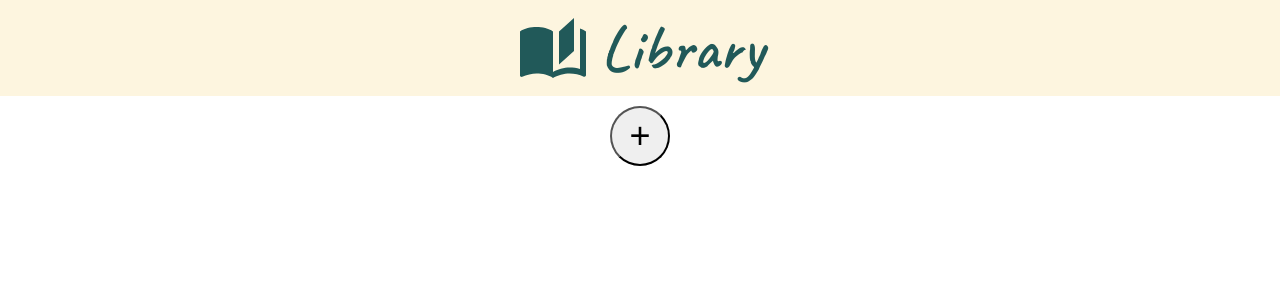
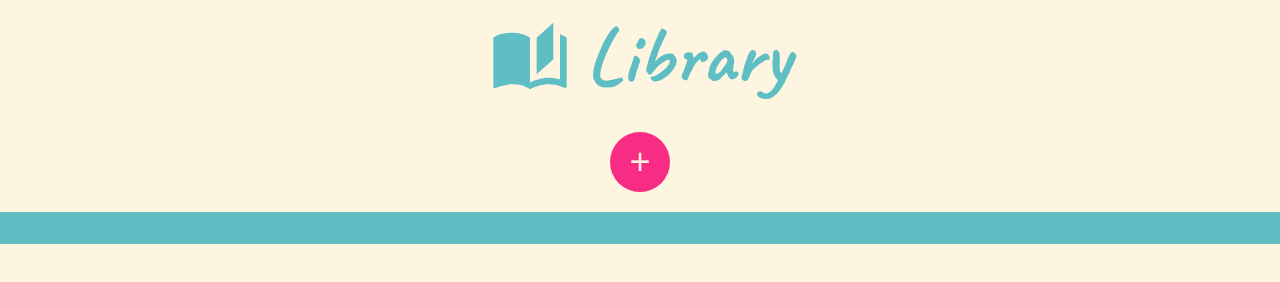
Before and after one commit to ArekModrzejewski/Library, a plain HTML site: page index.html in a window 1280 px wide. Drawn offline with Linux system fonts and the light colour scheme.

Commit message:
add styling to books and change page color layout

```diff
--- a/index.html
+++ b/index.html
@@ -14,7 +14,7 @@
 
 <body>
     <header>
-        <svg style="width:72px;height:72px" viewBox="0 0 24 24">
+        <svg style="width:80px;height: 80px;" viewBox="0 0 24 24">
             <path fill="currentColor"
                 d="M19 2L14 6.5V17.5L19 13V2M6.5 5C4.55 5 2.45 5.4 1 6.5V21.16C1 21.41 1.25 21.66 1.5 21.66C1.6 21.66 1.65 21.59 1.75 21.59C3.1 20.94 5.05 20.5 6.5 20.5C8.45 20.5 10.55 20.9 12 22C13.35 21.15 15.8 20.5 17.5 20.5C19.15 20.5 20.85 20.81 22.25 21.56C22.35 21.61 22.4 21.59 22.5 21.59C22.75 21.59 23 21.34 23 21.09V6.5C22.4 6.05 21.75 5.75 21 5.5V19C19.9 18.65 18.7 18.5 17.5 18.5C15.8 18.5 13.35 19.15 12 20V6.5C10.55 5.4 8.45 5 6.5 5Z" />
         </svg>
--- a/styles.css
+++ b/styles.css
@@ -50,35 +50,46 @@ table {
 
 :root {
 	--first-color: #fdf5df;
-	--second-color: #215959;
+	--second-color: #5ebec4;
+	--third-color: #f92c85;
 }
 
 body {
 	font-family: 'Caveat', cursive;
 	font-size: 24px;
+	background-color: var(--first-color);
+
 }
 
 header {
 	display: flex;
 	align-items: center;
 	justify-content: center;
-	gap: 12px;
-	background-color: var(--first-color);
+	gap: 16px;
 	color: var(--second-color);
-	padding: 12px;
+	padding: 16px;
 }
 
 h1 {
-	font-size: 64px;
-	font-weight: 600;
+	font-size: 80px;
+	font-weight: 800;
 }
 
 .book {
-	background-color: lightcoral;
+	background-color: var(--third-color);
 	display: flex;
+	height: 240px;
+	width: 160px;
+	border-end-end-radius: 20px;
+	border-top-right-radius: 20px;
 }
 
 #bookForm {
+	background-color: var(--second-color);
+	color: var(--first-color);
+	font-weight: 800;
+	font-size: 24px;
+	border-radius: 20px;
 	display: none;
 	align-content: center;
 	gap: 20px;
@@ -87,8 +98,7 @@ h1 {
 	left:50%;
 	margin-top: -150px;
 	margin-left: -150px;
-	width: 300px;
-	height: 300px;
+	padding: 40px;
 }
 
 main {
@@ -99,7 +109,7 @@ main {
 
 #buttonCont {
 	display: flex;
-	height: 80px;
+	height: 100px;
 	align-items: center;
 }
 
@@ -108,6 +118,16 @@ main {
 	width: 60px;
 	height: 60px;
 	border-radius: 30px;
+	background-color: var(--third-color);
+	color: var(--first-color);
+	border: none;
+	line-height: 36px;
+	text-align: center;
+	transition: transform .5s;
+}
+
+#addBook:hover {
+	transform: scale(1.2);
 }
 
 label {
@@ -127,3 +147,14 @@ label {
 	display: flex;
 	gap: 20px;
 }
+
+.bookContainer {
+	display: flex;
+	background-color: var(--second-color);
+	width: 100%;
+	flex: 1;
+	flex-wrap: wrap;
+	justify-content: center;
+	gap: 40px;
+	padding: 16px;
+}
```
